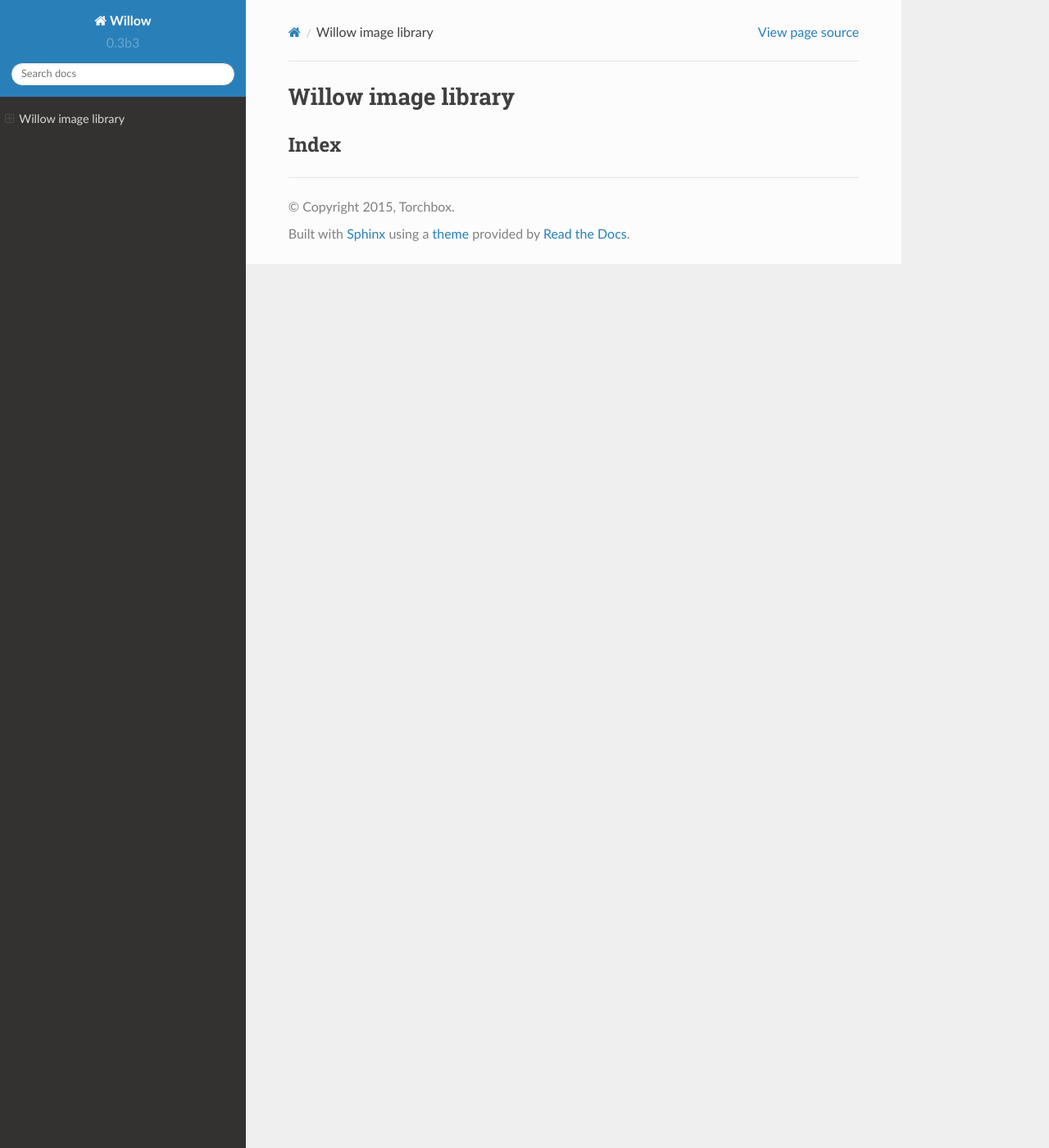
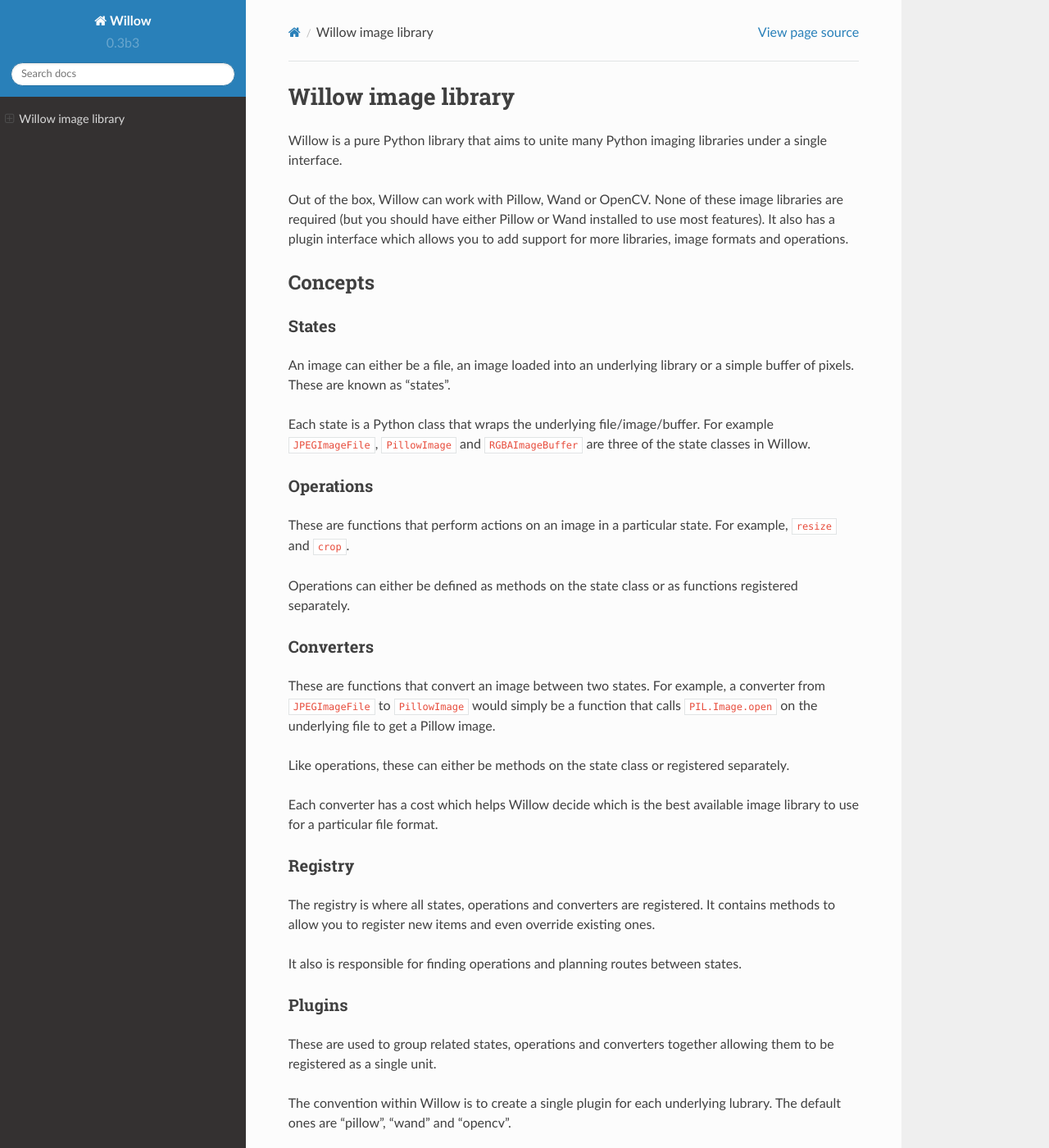
Before and after one commit to wagtail/Willow, a Sphinx documentation site: the page built from docs/index.rst, in a window 1280 px wide and 1400 px high. Shown: the whole window at 82% size. Built offline with Sphinx 7.4.7 and the Read the Docs theme 2.0.0, drawn with Linux system fonts in a browser that asks for light colours; some of the changed text lies outside the part shown.

Commit message:
Added intro and concepts

```diff
--- a/docs/index.rst
+++ b/docs/index.rst
@@ -1,9 +1,55 @@
+====================
 Willow image library
 ====================
 
+Willow is a pure Python library that aims to unite many Python imaging libraries under a single interface.
+
+Out of the box, Willow can work with Pillow, Wand or OpenCV. None of these image libraries are required (but you should have either Pillow or Wand installed to use most features). It also has a plugin interface which allows you to add support for more libraries, image formats and operations.
+
+Concepts
+========
+
+States
+------
+
+An image can either be a file, an image loaded into an underlying library or a simple buffer of pixels. These are known as "states".
+
+Each state is a Python class that wraps the underlying file/image/buffer. For example ``JPEGImageFile``, ``PillowImage`` and ``RGBAImageBuffer`` are three of the state classes in Willow.
+
+Operations
+----------
+
+These are functions that perform actions on an image in a particular state. For example, ``resize`` and ``crop``.
+
+Operations can either be defined as methods on the state class or as functions registered separately.
+
+Converters
+----------
+
+These are functions that convert an image between two states. For example, a converter from ``JPEGImageFile`` to ``PillowImage`` would simply be a function that calls ``PIL.Image.open`` on the underlying file to get a Pillow image.
+
+Like operations, these can either be methods on the state class or registered separately.
+
+Each converter has a cost which helps Willow decide which is the best available image library to use for a particular file format.
+
+Registry
+--------
+
+The registry is where all states, operations and converters are registered. It contains methods to allow you to register new items and even override existing ones.
+
+It also is responsible for finding operations and planning routes between states.
+
+Plugins
+-------
+
+These are used to group related states, operations and converters together allowing them to be registered as a single unit.
+
+The convention within Willow is to create a single plugin for each underlying lubrary. The default ones are "pillow", "wand" and "opencv".
+
+Plugins can be registered even if the underlying library is not installed. This allows Willow to generate a useful error message if an operation is requested that only exists in a plugin without an underlying library.
 
 Index
------
+=====
 
 .. toctree::
    :maxdepth: 2
```
